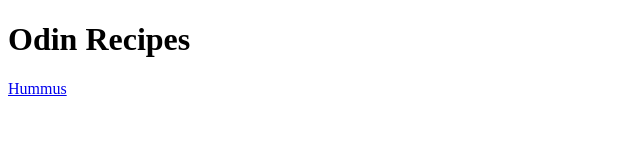
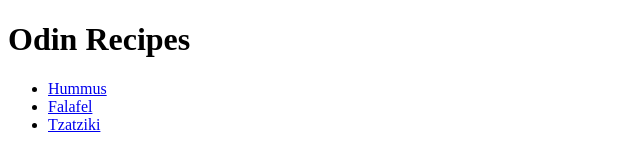
Before and after one commit to maxikaye/odin-recipes, a plain HTML site: page index.html in a window 1280 px wide. Shown: the whole page, without its empty margins (0-640 px from the left). Drawn offline with Linux system fonts and the light colour scheme.

Commit message:
Edit index.html to add list of links to recipes

```diff
--- a/index.html
+++ b/index.html
@@ -8,6 +8,10 @@
 </head>
 <body>
     <h1>Odin Recipes</h1>
-    <a href="recipes/hummus.html">Hummus</a>
+    <ul>
+        <li><a href="recipes/hummus.html">Hummus</a></li>
+        <li><a href="recipes/falafel.html">Falafel</a></li>
+        <li><a href="recipes/tzatziki.html">Tzatziki</a></li>
+    </ul>
 </body>
 </html>
```
